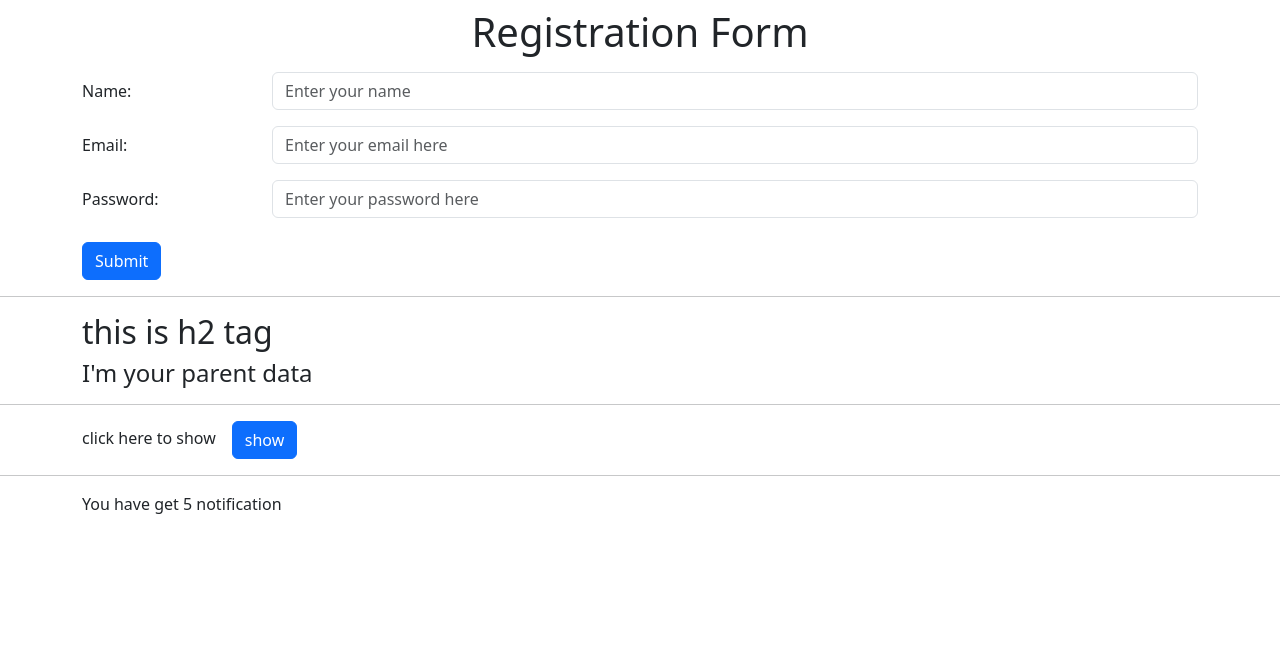
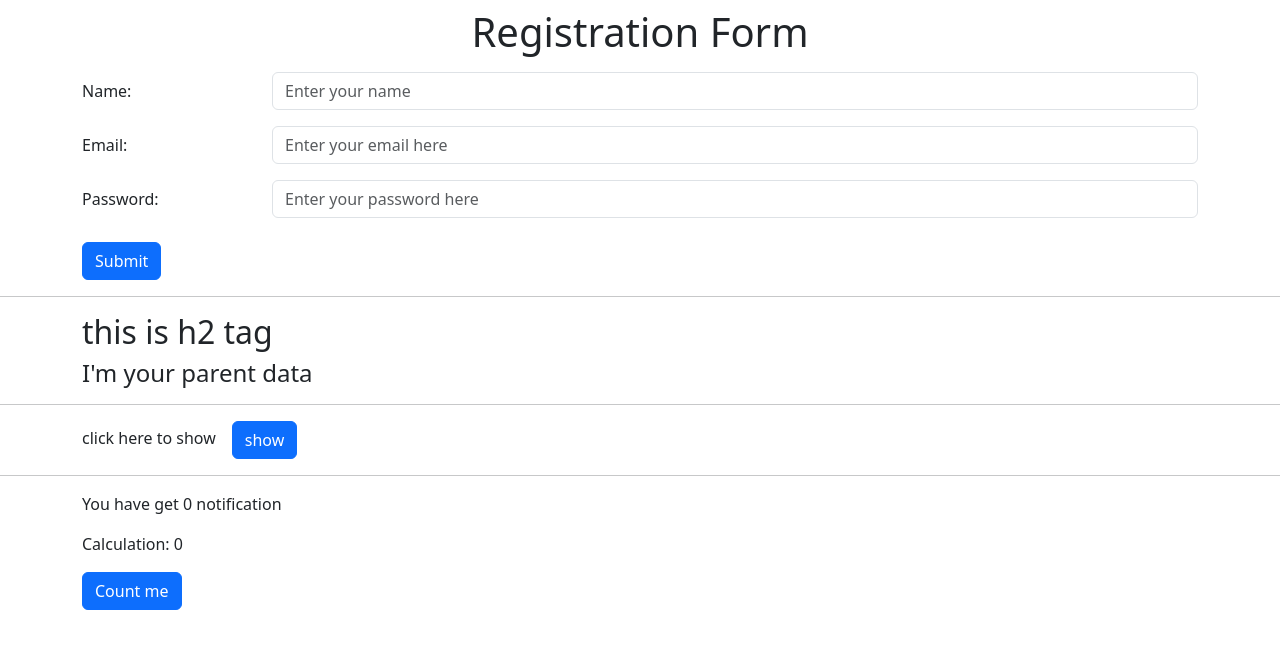
Before and after one commit to rakibulapon46/React-JS, a React (Vite) app in the folder 10/my-app/: page / in a window 1280 px wide. Shown: the top 648 px of the page. Built offline with nearby package versions, Linux system fonts and the light colour scheme.

Commit message:
useEffect part 2

```diff
--- a/10/my-app/src/UseEffect.jsx
+++ b/10/my-app/src/UseEffect.jsx
@@ -2,16 +2,20 @@ import {useEffect, useState} from 'react'
 
 function UseEffect() {
     const [count, setCount] = useState(0);
+    const [calculation, setCalculation] = useState(0)
     useEffect(() => {
         document.title = `Chat ${count}`;
-
-        setTimeout(() => {
-            setCount(count + 1)
-        }, 1000);
-    })
+        setCalculation(()=>{
+            setCalculation(count * 2)
+        })
+    }, [count])
   return (
     <div className='container'>
         <p>You have get {count} notification </p>
+        <p>Calculation: {calculation}</p>
+        <button className='btn btn-primary' onClick={()=>{
+            setCount(count + 1)
+        }}>Count me</button>
     </div>
   )
 }
```
